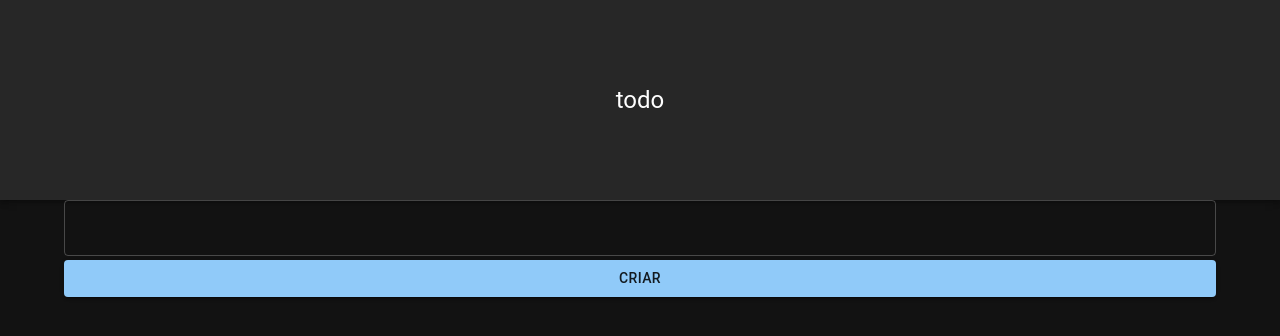
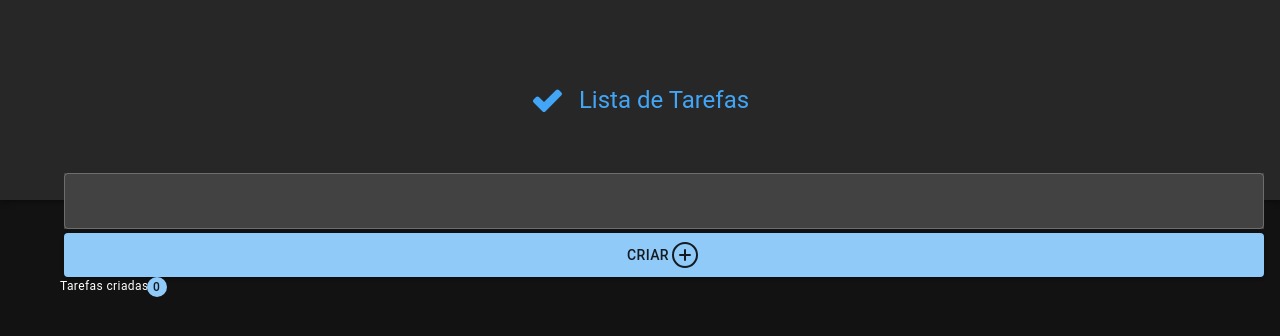
Before and after one commit to mateuslopesreis/todo-list, a React (Vite) app: page / in a window 1280 px wide. Shown: the top 336 px of the page. Built offline with nearby package versions, Linux system fonts and the light colour scheme.

Commit message:
estruturando layout

```diff
--- a/package.json
+++ b/package.json
@@ -15,6 +15,7 @@
     "@emotion/styled": "^11.10.8",
     "@mui/material": "^5.12.2",
     "@mui/styled-engine-sc": "^5.12.0",
+    "@phosphor-icons/react": "^2.0.9",
     "json-server": "^0.17.3",
     "react": "^18.2.0",
     "react-dom": "^18.2.0",
--- a/src/App.tsx
+++ b/src/App.tsx
@@ -1,6 +1,7 @@
 import { ThemeProvider, createTheme } from '@mui/material/styles';
 import CssBaseline from '@mui/material/CssBaseline';
-import { AppBar, Button, Container, Grid, TextField, Toolbar, Typography, useTheme } from '@mui/material';
+import { AppBar, Badge, Button, Container, Grid, TextField, Toolbar, Typography, colors, useTheme } from '@mui/material';
+import { PlusCircle , CheckFat} from '@phosphor-icons/react';
 
 const darkTheme = createTheme({
   palette: {
@@ -23,20 +24,53 @@ function App(){
          '@media all': {
           minHeight: 200,
          },
-      }}>
-        <Typography variant='h5' component="h1">todo</Typography>
+      }}
+      >
+        <Typography variant='h5' component="h1" sx={{
+          display:'flex',
+          alignItem:'center',
+          gap:theme.spacing(2),
+          color:theme.palette.primary.light
+        }}>
+         <CheckFat size={32} weight="fill"/> Lista de Tarefas</Typography>
       </Toolbar>
     </AppBar>
 
       <main>
-        <Container>
-          <Grid container spacing={theme.spacing(0.5)}>
+        <Container sx={{
+          position: 'relative',
+          paddingTop:'50px'
+        }}>
+          <Grid container spacing={theme.spacing(0.5)} sx={{
+            position: 'absolute',
+            top: '-27px'
+          }}>
               <Grid item xl={10} sm={12}>
-                  <TextField name='task' fullWidth/>
+                  <TextField variant='outlined' name='task' fullWidth  sx={{
+                    backgroundColor:colors.grey[800],
+
+                  }}/>
               </Grid>
               <Grid item xl={2} sm={12}>
-                  <Button variant='contained' fullWidth>Criar</Button>
+                  <Button variant='contained' fullWidth sx={{
+                    height:'100%'
+                  }}><span>Criar</span><PlusCircle size={32}/>
+                  </Button>
               </Grid>
+
+              <Grid container spacing={theme.spacing(1)}>
+                  <Grid item>
+                    <Typography variant='caption' sx={{
+                      display:'flex',
+                      alignItems:'center',
+                      gap:theme.spacing(1)
+                    }}>
+                      <span>Tarefas criadas</span>
+                     <Badge color='primary' badgeContent={0} showZero></Badge>
+                    </Typography>
+                  </Grid>
+              </Grid>
+
           </Grid>
           </Container>
       </main>
```
Also changed, not shown: 1 other file (tests, documents, lock files or other folders).
